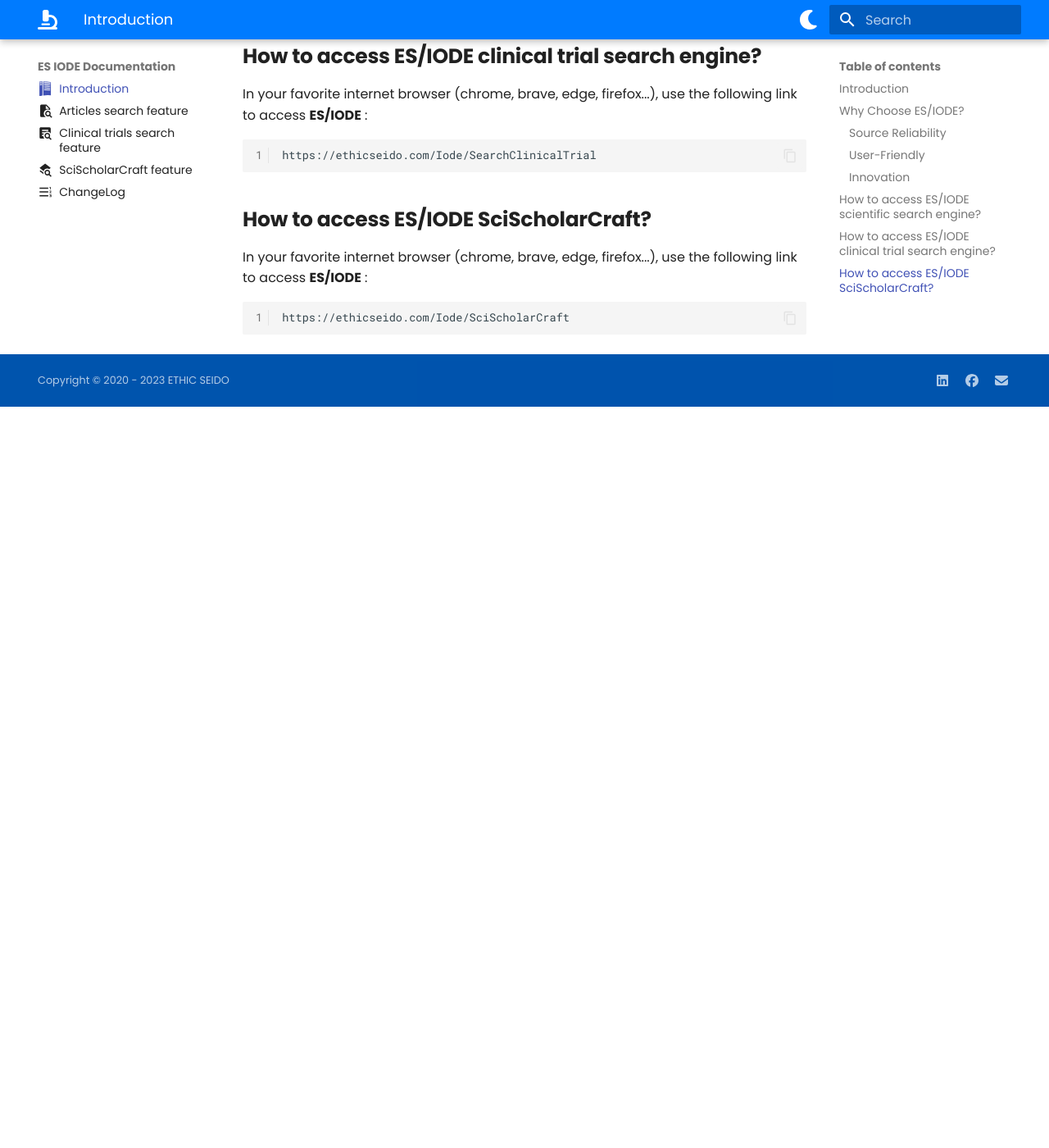
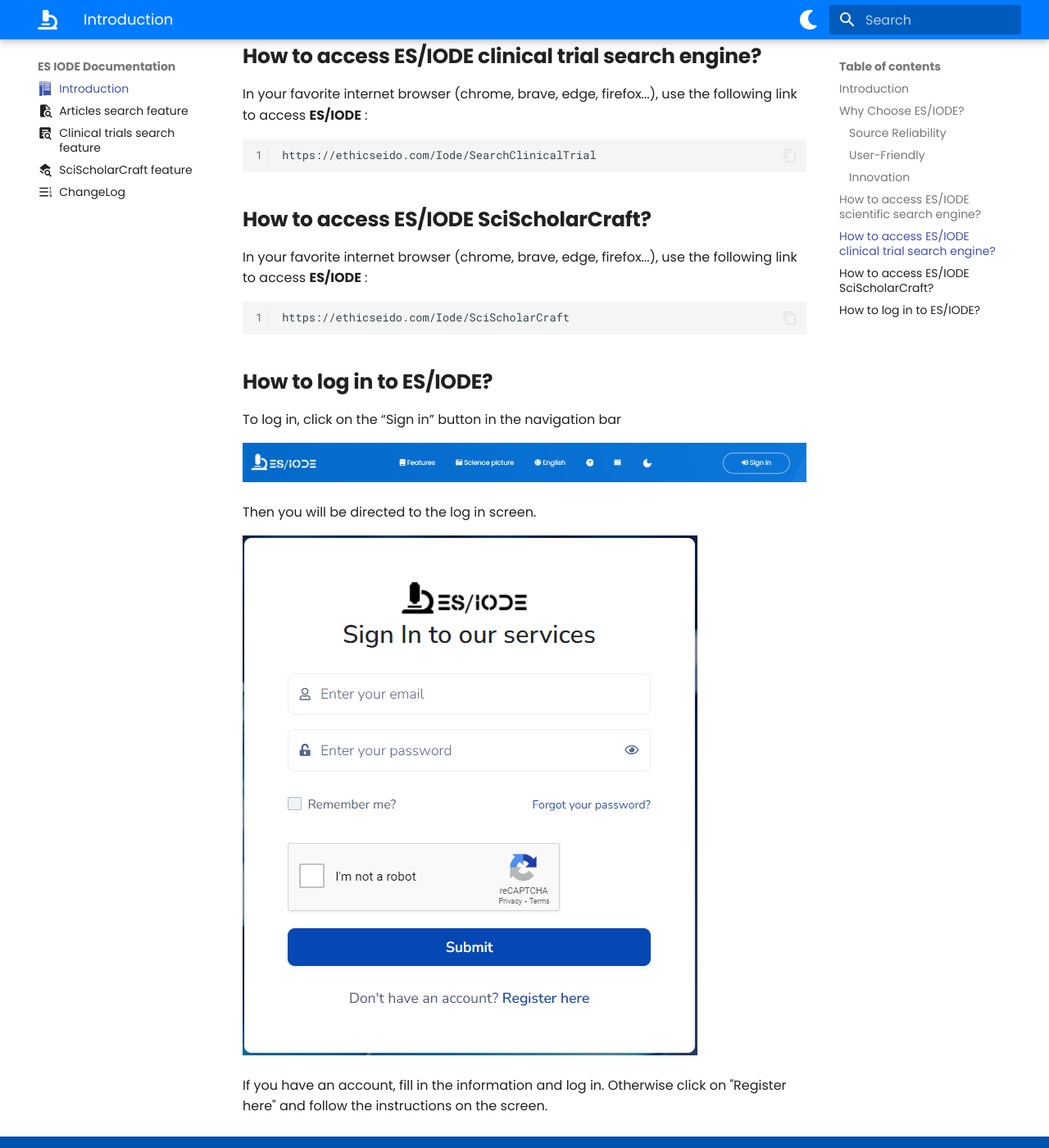
Before and after one commit to ethic-seido/iode_documentation, an MkDocs documentation site: the page built from docs/index.md, in a window 1280 px wide and 1400 px high, scrolled down 1847 px. Shown: the whole window at 82% size. Built offline with MkDocs 1.6.1 and Material for MkDocs 9.7.7, drawn with Linux system fonts in a browser that asks for light colours; before the commit the page ends 2343 px from its top, so only the background shows below that.

Commit message:
adding log in information

````diff
--- a/docs/index.md
+++ b/docs/index.md
@@ -60,3 +60,15 @@
 ```
 https://ethicseido.com/Iode/SciScholarCraft
 ```
+
+## **How to log in to ES/IODE?**
+
+To log in, click on the “Sign in” button in the navigation bar
+
+![nav bar](assets/navbar.png)
+
+Then you will be directed to the log in screen.
+
+![login](assets/login.png)
+
+If you have an account, fill in the information and log in. Otherwise click on "Register here" and follow the instructions on the screen.
````
Also changed, not shown: docs/assets/login.png (added), docs/assets/navbar.png (added).
